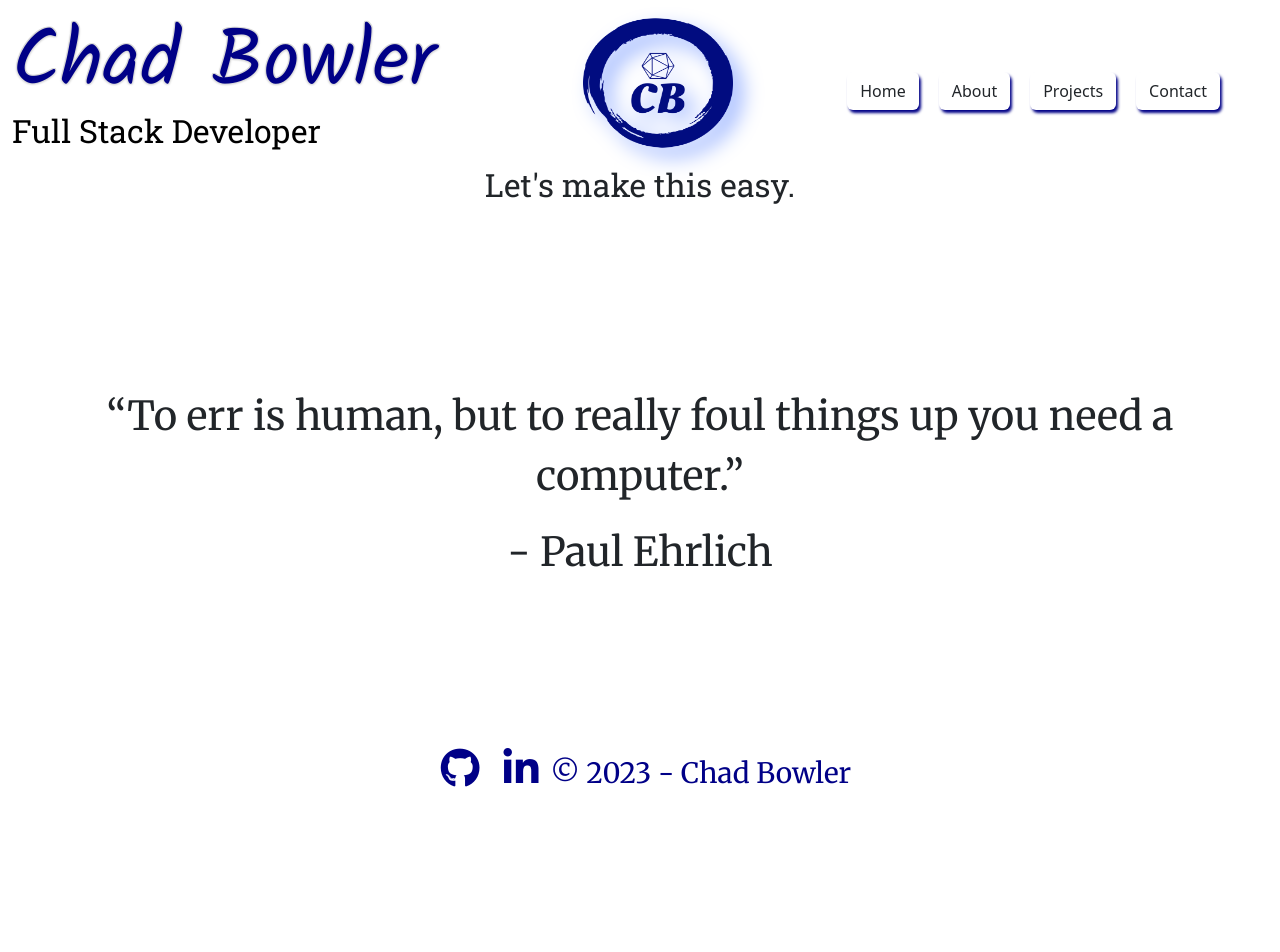
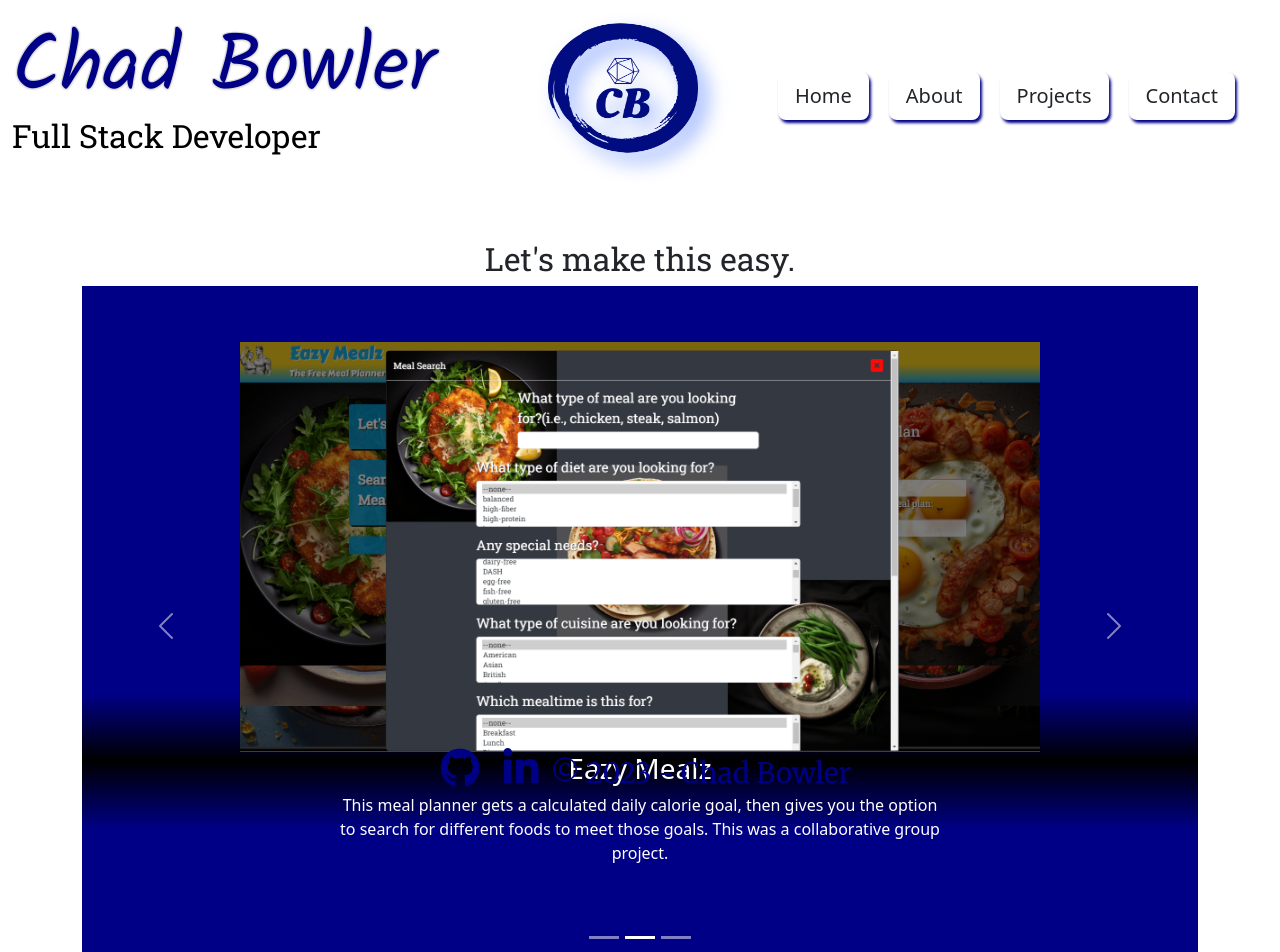
Before and after one commit to ChadBowler/CB-Portfolio, a React (Create React App) app: page / in a window 1280 px wide. Shown: the top 952 px of the page. Built offline with nearby package versions, Linux system fonts and the light colour scheme; no server answers; the HTML template or start-up script is replaced by a standard one.

Commit message:
added carousel with projects to homepage, fixed some height issues

```diff
--- a/src/Contact.js
+++ b/src/Contact.js
@@ -30,7 +30,7 @@ const Contact = () => {
       };
 
       return (
-        <div className="contiainer fade-in">
+        <div className="contiainer contact-container fade-in">
             <div className="row justify-content-center align-items-center">
                 <div className="contact container text-center mt-5 col-12">
                     <h3 className="page-title">How can you find me?</h3>
--- a/src/Footer.js
+++ b/src/Footer.js
@@ -4,7 +4,7 @@ const copy = '© 2023 - Chad Bowler'
 
 const Footer = () => {
     return (
-        <div className="container footage fixed-bottom text-center">
+        <div className="container footage-container footage fixed-bottom text-center">
             <div className="row">
                 <div className="col">
                     <a href={github}><i className="fa-brands fa-github fs-1 m-1 p-2 footage footage-text"></i></a>
--- a/src/Home.js
+++ b/src/Home.js
@@ -1,12 +1,14 @@
 import Container from 'react-bootstrap/Container';
-import QuoteBlock from './QuoteBlock';
+// import QuoteBlock from './QuoteBlock';
+import ProjectCarousel from './ProjectCarousel';
 
 const Home = () => {
 
     return (
-        <Container className="home fade-in">
+        <Container className="home fade-in cube-wrap">
             <h2 className="page-title">Let's make this easy.</h2>
-            <QuoteBlock />
+            {/* <QuoteBlock /> */}
+                <ProjectCarousel />
         </Container>
      );
 }
--- a/src/Navigation.js
+++ b/src/Navigation.js
@@ -33,10 +33,10 @@ const Navigation = () => {
                         </Offcanvas.Header>
                         <Offcanvas.Body>
                             <Nav className="links m-5">
-                                <Link to='/' className='btn mt-3'>Home</Link>
-                                <Link to='/about' className='btn mt-3'>About</Link>
-                                <Link to='/projects' className='btn mt-3'>Projects</Link>
-                                <Link to='/contact' className='btn mt-3'>Contact</Link>
+                                <Link to='/' className='btn btn-lg mt-3'>Home</Link>
+                                <Link to='/about' className='btn btn-lg mt-3'>About</Link>
+                                <Link to='/projects' className='btn btn-lg mt-3'>Projects</Link>
+                                <Link to='/contact' className='btn btn-lg mt-3'>Contact</Link>
                             </Nav>
                         </Offcanvas.Body>
                     </Navbar.Offcanvas>
--- /dev/null
+++ b/src/ProjectCarousel.js
@@ -0,0 +1,41 @@
+import Carousel from 'react-bootstrap/Carousel';
+// import ExampleCarouselImage from 'components/ExampleCarouselImage';
+import NinjaImg from './images/Productivity_Ninja_Screenshot.png';
+import mealPrepImg from './images/meal_prep_screenshot.png';
+import blogImg from './images/blog_screenshot.png';
+import projects from './data/projects.json';
+import { Col } from 'react-bootstrap';
+
+function ProjectCarousel() {
+    const images = [{img: NinjaImg}, {img: mealPrepImg}, {img: blogImg}];
+    const textStyle = {
+        color: 'white'
+    }
+  return (
+    <Carousel className='cube'>
+        {projects.map((project) => (
+            <Carousel.Item key={project.id}>
+
+                <a href={project.deployedLink} rel="noreferrer" target='_blank'>
+                    <img className='project-image img carousel-img' src={images[project.id -1].img} alt={`${project.title} screenshot`} />
+                </a>
+
+                    <div style={textStyle} className="carousel-backdrop">
+                        <h3>{project.title}</h3>
+                        <p>{project.description}</p>
+                    </div>
+
+
+
+            </Carousel.Item>
+
+            ))}
+    </Carousel>
+
+
+
+
+  );
+}
+
+export default ProjectCarousel;
--- a/src/index.css
+++ b/src/index.css
@@ -1,25 +1,54 @@
 body, html {
-  background-color: white;
+  box-sizing: border-box;
   padding: 0;
   margin: 0;
+
+}
+html {
+  min-height: 100%;
+
+}
+body {
+  height: 100%;
 }
 #root {
-  height: 100dvh;
-  width: 100dvw;
+  height: 100%;
 }
 .App {
   margin: 0;
   padding: 0;
-  background-color: white;
   height: 100%;
-  width: 100%;
 }
+
+.carousel-caption {
+  font-family: 'Merriweather', serif;
+}
+.carousel {
+  background: rgb(0,0,135);
+  background: linear-gradient(0deg, rgba(0,0,135,1) 20%, rgba(0,0,0,1) 30%, rgba(0,0,135,1) 40%);
+  padding: 5%;
+
+}
+.carousel-backdrop {
+  background-color: rgba(0, 0, 135, 0);
+  max-width: 80%;
+  padding-left: 10%;
+  padding-right: 10%;
+  margin-left: auto;
+  margin-right: auto;
+  border-radius: 10px;
+}
+
 .home {
   margin: auto;
-  height: 100%;
+  padding-bottom: 35%;
+  padding-top: 5%;
   width: 100%;
-  /* background-image: url('./images/cityscape.png');
-  background-size: cover; */
+  text-align: center;
+
+}
+.about, .contact-container {
+  padding-bottom: 30%;
 }
 body::-webkit-scrollbar {
 	width: 12px;
@@ -72,6 +101,8 @@ body::-webkit-scrollbar-corner {
   text-decoration: none;
 }
 .links {
+
+
   justify-content: end;
 }
 .links .btn, .btn {
@@ -80,10 +111,11 @@ body::-webkit-scrollbar-corner {
 .btn {
   padding: 10px;
   border-radius: 10px;
+  background-color: white !important;
 }
 .btn:hover {
-  background-color: #000087;
-  color: white;
+  background-color: #000087 !important;
+  color: white !important;
 }
 .subtitle, .page-title, .project-title, .btn {
   font-family: 'Roboto Slab', serif;
@@ -91,9 +123,7 @@ body::-webkit-scrollbar-corner {
 .subtitle {
   margin: auto;
 }
-.home {
-  text-align: center;
-}
+
 .photo-of-me {
   max-width: 600px;
   max-height: 600px;
@@ -105,7 +135,7 @@ body::-webkit-scrollbar-corner {
 }
 .backdrop {
   background: rgb(0,0,135);
-  background: linear-gradient(0deg, rgba(0,0,135,1) 0%, rgba(250,235,215,0.24413515406162467) 40%);
+  background: linear-gradient(0deg, rgba(0,0,135,1) 0%, rgba(250,235,215,0) 40%);
   border-radius: 15px;
 }
 .project-image {
@@ -142,9 +172,12 @@ body::-webkit-scrollbar-corner {
 .contact-form label, .contact-form, .name-text {
   font-family: 'Merriweather', serif;
 }
+.footage-container, .navigation {
+  background-color: rgba(0,0,0,0);
+}
 .footage {
   color: #000087;
-  background-color: white;
+  background-color: rgba(0,0,0,0);
 }
 .footage-text:hover {
   color: white;
@@ -206,4 +239,16 @@ body::-webkit-scrollbar-corner {
   .project-title-container {
     flex-direction: row;
   }
+
 }
+@media screen and (min-width: 1200px) {
+
+.cube {
+  transform: scale3d(1, 1, 1) rotateX(0deg) rotateY(0deg) rotateZ(0deg) translate3d(0px, 0px, 0px) skew(0deg, 0deg);
+}
+.cube-wrap {
+  perspective: 1000px;
+  perspective-origin: 50% 50%;
+}
+
+}
```
